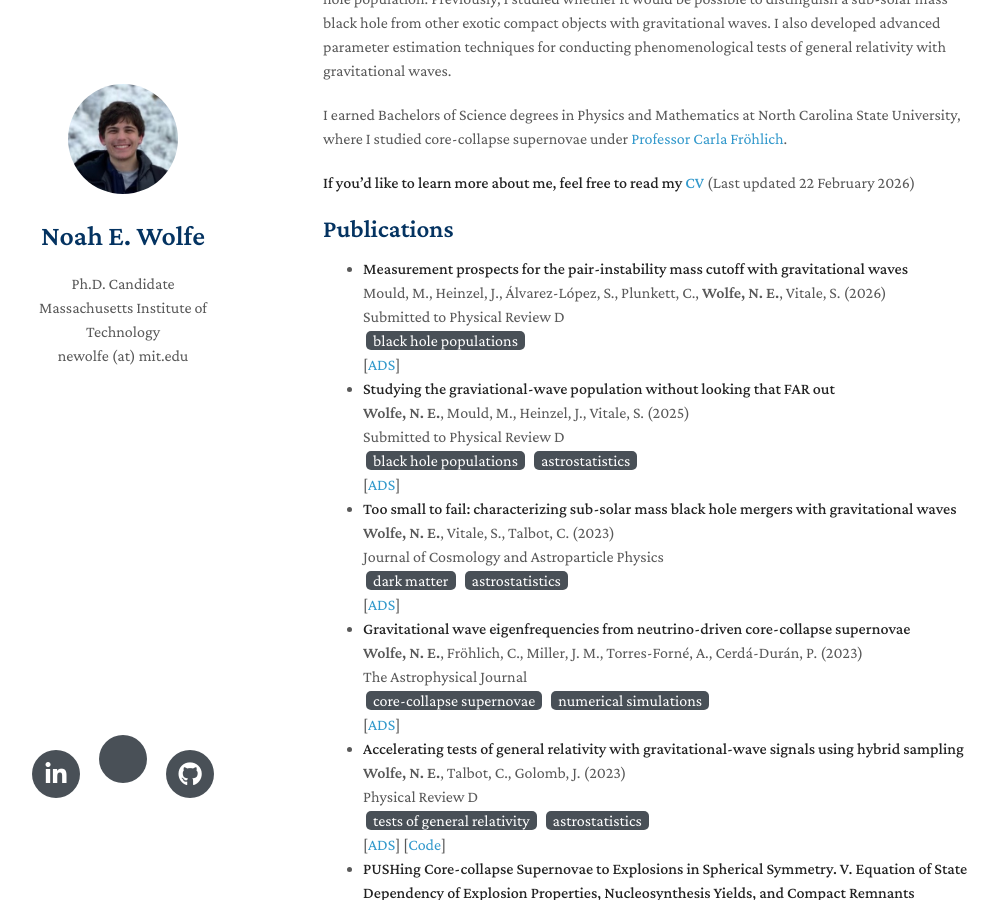
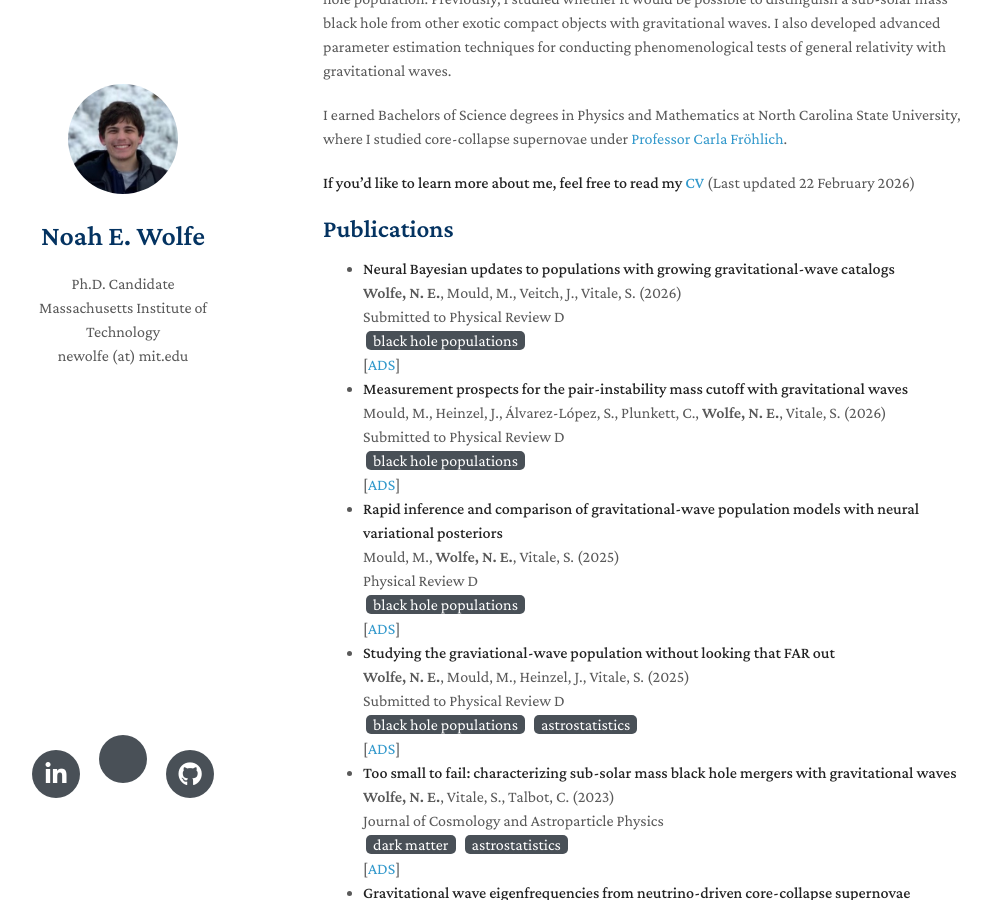
Before and after one commit to noahewolfe/noahewolfe.github.io, a Jekyll site: the page built from index.md, in a window 1280 px wide and 900 px high, scrolled down 310 px. Shown: the whole window, without its empty margins (147-1145 px from the left). Built offline with Jekyll 4.4.1, drawn with Linux system fonts in a browser that asks for light colours; nearby versions of some CDN libraries; a style sheet for code colours, icons or effects is not loaded; our own code applies the rules of GitHub Pages for plain Markdown files.

Commit message:
add some latest papers

```diff
--- a/_data/papers.yml
+++ b/_data/papers.yml
@@ -1,3 +1,17 @@
+- shortname: neural-updates
+  title: Neural Bayesian updates to populations with growing gravitational-wave catalogs
+  doi: 10.48550/arXiv.2602.20277
+  bibcode: 2026arXiv260220277W
+  year: 2026
+  authors: Wolfe, N. E., Mould, M., Veitch, J., Vitale, S.
+  authors_html: "<b>Wolfe, N. E.</b>, Mould, M., Veitch, J., Vitale, S."
+  journal: Submitted to Physical Review D
+  journal_html: null
+  ads_link: https://ui.adsabs.harvard.edu/abs/2026arXiv260220277W/abstract
+  code_link: null
+  tags:
+  - black hole populations
+
 - shortname: ppisn-inj
   title: "Measurement prospects for the pair-instability mass cutoff with gravitational waves"
   doi: 10.48550/arXiv.2602.11282
@@ -8,6 +22,20 @@
   journal: Submitted to Physical Review D
   journal_html: null
   ads_link: https://ui.adsabs.harvard.edu/abs/2026arXiv260211282M/abstract
+  code_link: null
+  tags:
+  - black hole populations
+
+- shortname: svi
+  title: Rapid inference and comparison of gravitational-wave population models with neural variational posteriors
+  doi: 10.1103/xk1z-fxnm
+  bibcode: 2025PhRvD.111l3049M
+  year: 2025
+  authors: Mould, M., Wolfe, N. E., Vitale, S.
+  authors_html: "Mould, M., <b>Wolfe, N. E.</b>, Vitale, S."
+  journal: Physical Review D
+  journal_html: null
+  ads_link: https://ui.adsabs.harvard.edu/abs/2025PhRvD.111l3049M/abstract
   code_link: null
   tags:
   - black hole populations
```
